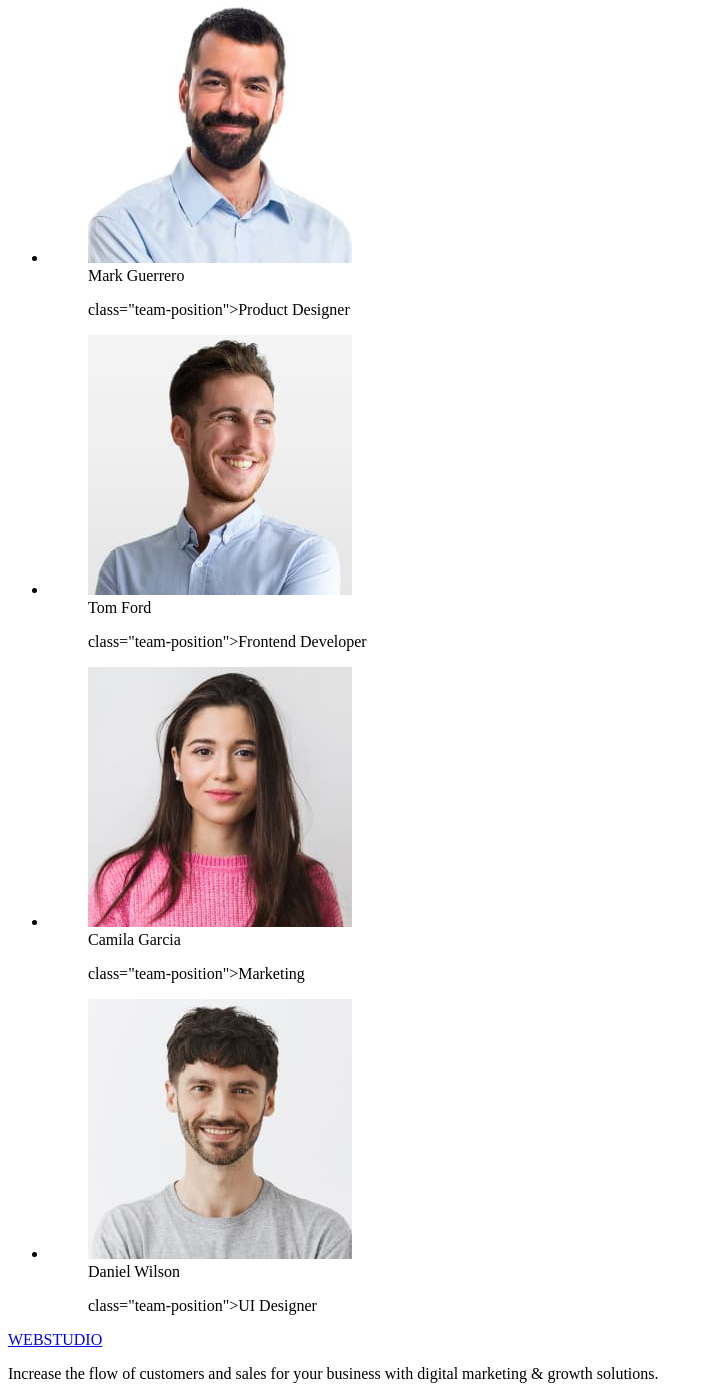
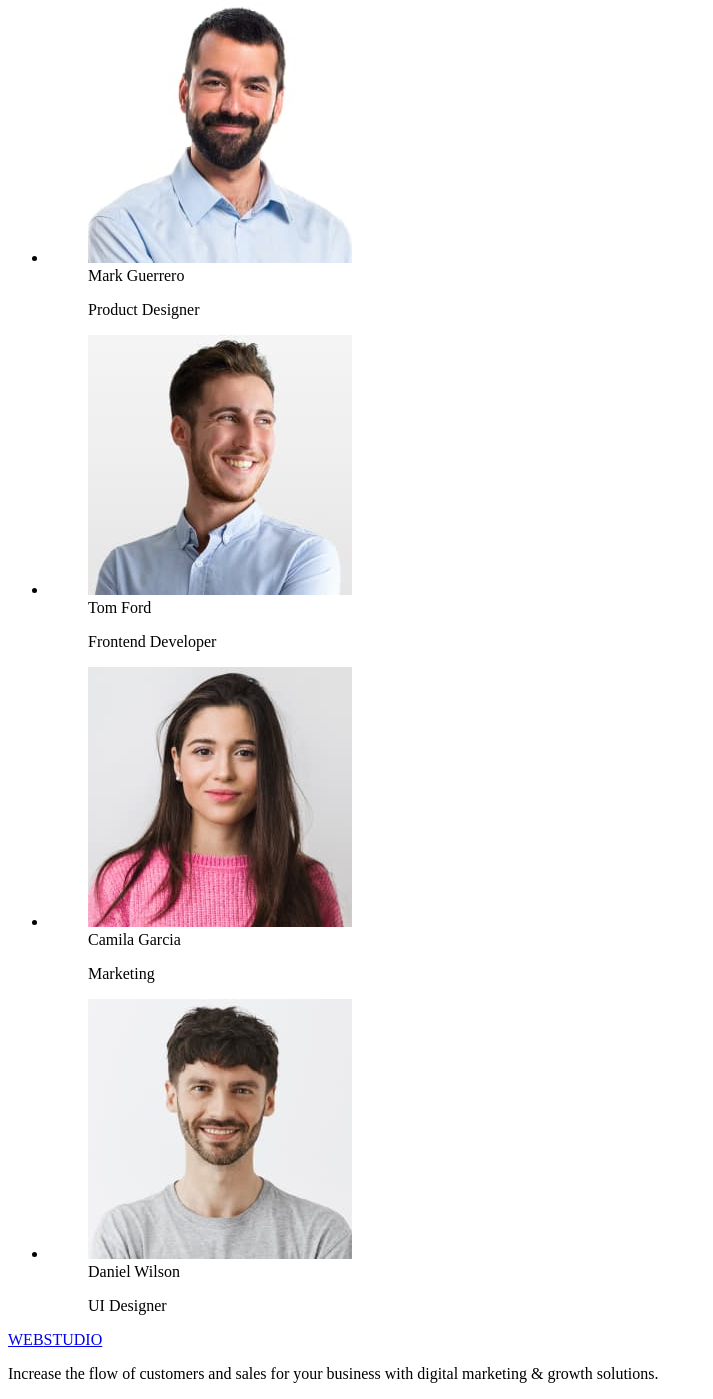
Before and after one commit to VictoriaUsenko/goit-markup-hw-01, a plain HTML site: page index.html in a window 1280 px wide. Shown: the part 1636-3035 px from the top of the page, without its empty margins (0-713 px from the left). Drawn offline with Linux system fonts and the light colour scheme.

Commit message:
Должность класс. ошибка

```diff
--- a/index.html
+++ b/index.html
@@ -98,14 +98,14 @@
                 width="264"
               />
               <figcaption class="team-name">Mark Guerrero</figcaption>
-              <p>class="team-position">Product Designer</p>
+              <p class="team-position">Product Designer</p>
             </figure>
           </li>
           <li>
             <figure>
               <img src="./images/Ford.jpg" alt="photo Tom Ford" width="264" />
               <figcaption class="team-name">Tom Ford</figcaption>
-              <p>class="team-position">Frontend Developer</p>
+              <p class="team-position">Frontend Developer</p>
             </figure>
           </li>
           <li>
@@ -116,7 +116,7 @@
                 width="264"
               />
               <figcaption class="team-name">Camila Garcia</figcaption>
-              <p>class="team-position">Marketing</p>
+              <p class="team-position">Marketing</p>
             </figure>
           </li>
           <li>
@@ -127,7 +127,7 @@
                 width="264"
               />
               <figcaption class="team-name">Daniel Wilson</figcaption>
-              <p>class="team-position">UI Designer</p>
+              <p class="team-position">UI Designer</p>
             </figure>
           </li>
         </ul>
```
